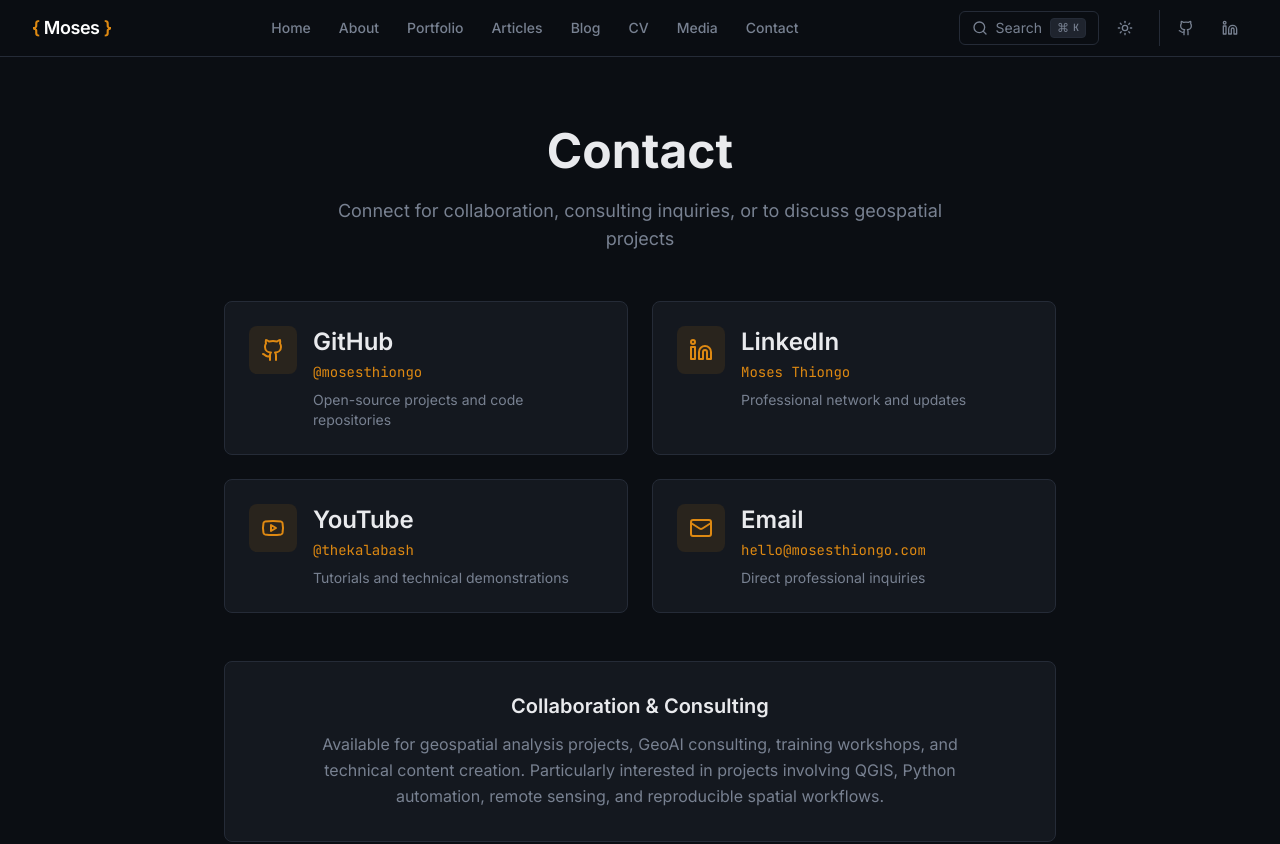
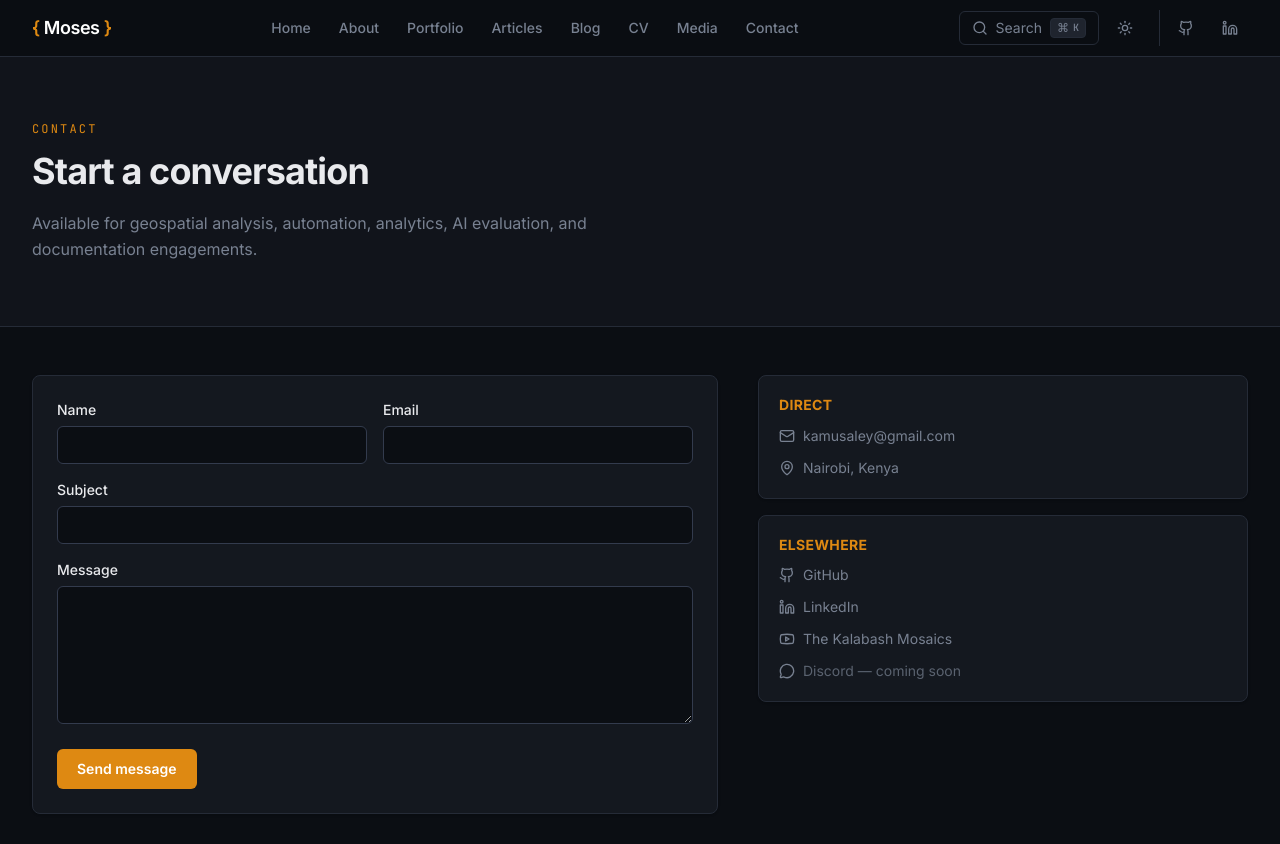
Before and after one commit to figmulberry/figmulberry.github.io, a React (Vite) app: page /contact in a window 1280 px wide. Shown: the top 844 px of the page. Built offline with nearby package versions, Linux system fonts and the light colour scheme.

Commit message:
Implement the contact page experience
Add the conversation form, direct contact details, professional links, Discord placeholder, and Explore My Work section while preserving the existing site shell.

```diff
--- a/src/pages/Contact.tsx
+++ b/src/pages/Contact.tsx
@@ -1,92 +1,251 @@
-import React from 'react';
-import { motion } from 'framer-motion';
-import { Mail, Github, Linkedin, Youtube } from 'lucide-react';
+import React, { useState } from 'react';
+import { Link } from 'wouter';
+import {
+  Github,
+  Linkedin,
+  Mail,
+  MapPin,
+  MessageCircle,
+  Youtube,
+} from 'lucide-react';
 
-const contactMethods = [
-  {
-    icon: Github,
-    label: 'GitHub',
-    value: '@mosesthiongo',
-    href: 'https://github.com/mosesthiongo',
-    description: 'Open-source projects and code repositories',
-  },
-  {
-    icon: Linkedin,
-    label: 'LinkedIn',
-    value: 'Moses Thiongo',
-    href: 'https://linkedin.com/in/mosesthiongo',
-    description: 'Professional network and updates',
-  },
-  {
-    icon: Youtube,
-    label: 'YouTube',
-    value: '@thekalabash',
-    href: 'https://youtube.com/@thekalabash',
-    description: 'Tutorials and technical demonstrations',
-  },
-  {
-    icon: Mail,
-    label: 'Email',
-    value: 'hello@mosesthiongo.com',
-    href: 'mailto:hello@mosesthiongo.com',
-    description: 'Direct professional inquiries',
-  },
-];
+const contactDetails = {
+  email: 'kamusaley@gmail.com',
+  location: 'Nairobi, Kenya',
+  github: 'https://github.com/figmulberry',
+  linkedin: 'https://www.linkedin.com/in/mkthiongo/',
+  youtube: 'https://www.youtube.com/@thekalabashmosaics',
+  discord: '#',
+  brand: 'The Kalabash Mosaics',
+};
 
 export default function Contact() {
+  const [sent, setSent] = useState(false);
+
   return (
-    <div className="w-full py-16">
-      <div className="container mx-auto max-w-4xl px-4 sm:px-6 lg:px-8">
-        {/* Header */}
-        <motion.div
-          initial={{ opacity: 0, y: 20 }}
-          animate={{ opacity: 1, y: 0 }}
-          className="text-center mb-12"
+    <div className="w-full">
+      {/* Page Header */}
+      <section className="border-b border-border bg-muted/30">
+        <div className="container mx-auto max-w-7xl px-4 py-14 sm:px-6 md:py-16 lg:px-8">
+          <p className="mb-3 font-mono text-xs uppercase tracking-[0.18em] text-accent">
+            Contact
+          </p>
+
+          <h1 className="max-w-3xl text-3xl font-bold tracking-tight md:text-4xl">
+            Start a conversation
+          </h1>
+
+          <p className="mt-4 max-w-2xl text-base leading-relaxed text-muted-foreground">
+            Available for geospatial analysis, automation, analytics, AI evaluation,
+            and documentation engagements.
+          </p>
+        </div>
+      </section>
+
+      {/* Contact Form and Details */}
+      <section className="w-full">
+        <div className="container mx-auto max-w-7xl px-4 py-12 sm:px-6 lg:px-8">
+          <div className="grid gap-10 lg:grid-cols-[minmax(0,1.4fr)_minmax(0,1fr)]">
+            <form
+              className="rounded-lg border border-border bg-card p-6 shadow-sm"
+              onSubmit={(event) => {
+                event.preventDefault();
+                setSent(true);
+              }}
             >
-          <h1 className="text-4xl sm:text-5xl font-bold mb-4">Contact</h1>
-          <p className="text-lg text-muted-foreground max-w-2xl mx-auto">
-            Connect for collaboration, consulting inquiries, or to discuss geospatial projects
+              <div className="grid gap-4 sm:grid-cols-2">
+                <label className="block text-sm">
+                  <span className="font-medium">Name</span>
+
+                  <input
+                    required
+                    name="name"
+                    className="mt-1.5 w-full rounded-md border border-input bg-background px-3 py-2 text-sm outline-none transition-colors focus:border-primary"
+                  />
+                </label>
+
+                <label className="block text-sm">
+                  <span className="font-medium">Email</span>
+
+                  <input
+                    required
+                    type="email"
+                    name="email"
+                    className="mt-1.5 w-full rounded-md border border-input bg-background px-3 py-2 text-sm outline-none transition-colors focus:border-primary"
+                  />
+                </label>
+              </div>
+
+              <label className="mt-4 block text-sm">
+                <span className="font-medium">Subject</span>
+
+                <input
+                  name="subject"
+                  className="mt-1.5 w-full rounded-md border border-input bg-background px-3 py-2 text-sm outline-none transition-colors focus:border-primary"
+                />
+              </label>
+
+              <label className="mt-4 block text-sm">
+                <span className="font-medium">Message</span>
+
+                <textarea
+                  required
+                  name="message"
+                  rows={6}
+                  className="mt-1.5 w-full resize-y rounded-md border border-input bg-background px-3 py-2 text-sm outline-none transition-colors focus:border-primary"
+                />
+              </label>
+
+              <button
+                type="submit"
+                className="mt-5 rounded-md bg-primary px-5 py-2.5 text-sm font-semibold text-primary-foreground transition-opacity hover:opacity-90"
+              >
+                Send message
+              </button>
+
+              {sent && (
+                <p
+                  role="status"
+                  className="mt-3 text-sm text-primary"
+                >
+                  Thanks — this form is not connected to mail delivery yet. Email{' '}
+                  <a
+                    href={`mailto:${contactDetails.email}`}
+                    className="font-medium hover:underline"
+                  >
+                    {contactDetails.email}
+                  </a>{' '}
+                  directly in the meantime.
                 </p>
-        </motion.div>
+              )}
+            </form>
 
-        {/* Contact Cards */}
-        <div className="grid grid-cols-1 md:grid-cols-2 gap-6 mb-12">
-          {contactMethods.map((method, index) => (
-            <motion.a
-              key={method.label}
-              href={method.href}
-              target={method.href.startsWith('http') ? '_blank' : undefined}
-              rel={method.href.startsWith('http') ? 'noopener noreferrer' : undefined}
-              initial={{ opacity: 0, y: 20 }}
-              animate={{ opacity: 1, y: 0 }}
-              transition={{ delay: index * 0.1 }}
-              className="group bg-card border border-border rounded-lg p-6 hover:shadow-lg transition-all hover:border-accent/50"
+            <aside className="space-y-4">
+              <div className="rounded-lg border border-border bg-card p-5 shadow-sm">
+                <h2 className="text-sm font-bold uppercase tracking-wide text-accent">
+                  Direct
+                </h2>
+
+                <ul className="mt-3 space-y-3 text-sm text-muted-foreground">
+                  <li className="flex items-center gap-2">
+                    <Mail className="h-4 w-4" />
+
+                    <a
+                      href={`mailto:${contactDetails.email}`}
+                      className="hover:text-primary"
                     >
-              <div className="flex items-start gap-4">
-                <div className="flex-shrink-0 w-12 h-12 rounded-lg bg-accent/10 flex items-center justify-center group-hover:bg-accent/20 transition-colors">
-                  <method.icon className="h-6 w-6 text-accent" />
+                      {contactDetails.email}
+                    </a>
+                  </li>
+
+                  <li className="flex items-center gap-2">
+                    <MapPin className="h-4 w-4" />
+
+                    <span>{contactDetails.location}</span>
+                  </li>
+                </ul>
               </div>
-                <div className="flex-1">
-                  <h3 className="font-semibold mb-1 group-hover:text-accent transition-colors">
-                    {method.label}
-                  </h3>
-                  <p className="text-sm font-mono text-accent mb-2">{method.value}</p>
-                  <p className="text-sm text-muted-foreground">{method.description}</p>
+
+              <div className="rounded-lg border border-border bg-card p-5 shadow-sm">
+                <h2 className="text-sm font-bold uppercase tracking-wide text-accent">
+                  Elsewhere
+                </h2>
+
+                <ul className="mt-3 space-y-3 text-sm text-muted-foreground">
+                  <li className="flex items-center gap-2">
+                    <Github className="h-4 w-4" />
+
+                    <a
+                      href={contactDetails.github}
+                      target="_blank"
+                      rel="noopener noreferrer"
+                      className="hover:text-primary"
+                    >
+                      GitHub
+                    </a>
+                  </li>
+
+                  <li className="flex items-center gap-2">
+                    <Linkedin className="h-4 w-4" />
+
+                    <a
+                      href={contactDetails.linkedin}
+                      target="_blank"
+                      rel="noopener noreferrer"
+                      className="hover:text-primary"
+                    >
+                      LinkedIn
+                    </a>
+                  </li>
+
+                  <li className="flex items-center gap-2">
+                    <Youtube className="h-4 w-4" />
+
+                    <a
+                      href={contactDetails.youtube}
+                      target="_blank"
+                      rel="noopener noreferrer"
+                      className="hover:text-primary"
+                    >
+                      {contactDetails.brand}
+                    </a>
+                  </li>
+
+                  <li className="flex items-center gap-2">
+                    <MessageCircle className="h-4 w-4" />
+
+                    <a
+                      href={contactDetails.discord}
+                      aria-disabled="true"
+                      className="cursor-not-allowed text-muted-foreground/70"
+                      onClick={(event) => event.preventDefault()}
+                    >
+                      Discord — coming soon
+                    </a>
+                  </li>
+                </ul>
+              </div>
+            </aside>
           </div>
         </div>
-            </motion.a>
-          ))}
-        </div>
+      </section>
 
-        {/* Additional Info */}
-        <div className="bg-card border border-border rounded-lg p-8 text-center">
-          <h2 className="text-xl font-semibold mb-3">Collaboration & Consulting</h2>
-          <p className="text-muted-foreground max-w-2xl mx-auto leading-relaxed">
-            Available for geospatial analysis projects, GeoAI consulting, training workshops, and technical content creation.
-            Particularly interested in projects involving QGIS, Python automation, remote sensing, and reproducible spatial workflows.
+      {/* Explore My Work */}
+      <section className="border-y border-border bg-muted/30">
+        <div className="container mx-auto max-w-7xl px-4 py-14 text-center sm:px-6 md:py-16 lg:px-8">
+          <h2 className="text-2xl font-bold tracking-tight md:text-3xl">
+            Explore My Work
+          </h2>
+
+          <p className="mx-auto mt-3 max-w-2xl text-base leading-relaxed text-muted-foreground">
+            Dive into my portfolio of geospatial projects, read technical articles,
+            or review my professional background.
           </p>
+
+          <div className="mt-7 flex flex-wrap items-center justify-center gap-3">
+            <Link
+              href="/portfolio"
+              className="inline-flex items-center justify-center rounded-md bg-primary px-5 py-2.5 text-sm font-semibold text-primary-foreground transition-opacity hover:opacity-90"
+            >
+              Portfolio
+            </Link>
+
+            <Link
+              href="/articles"
+              className="inline-flex items-center justify-center rounded-md border border-input bg-background px-5 py-2.5 text-sm font-semibold text-foreground transition-colors hover:border-primary/50 hover:text-primary"
+            >
+              Articles
+            </Link>
+
+            <Link
+              href="/cv"
+              className="inline-flex items-center justify-center rounded-md border border-input bg-background px-5 py-2.5 text-sm font-semibold text-foreground transition-colors hover:border-primary/50 hover:text-primary"
+            >
+              CV
+            </Link>
           </div>
         </div>
+      </section>
     </div>
   );
 }
```
Lines whose indentation alone changed are shown as unchanged.
